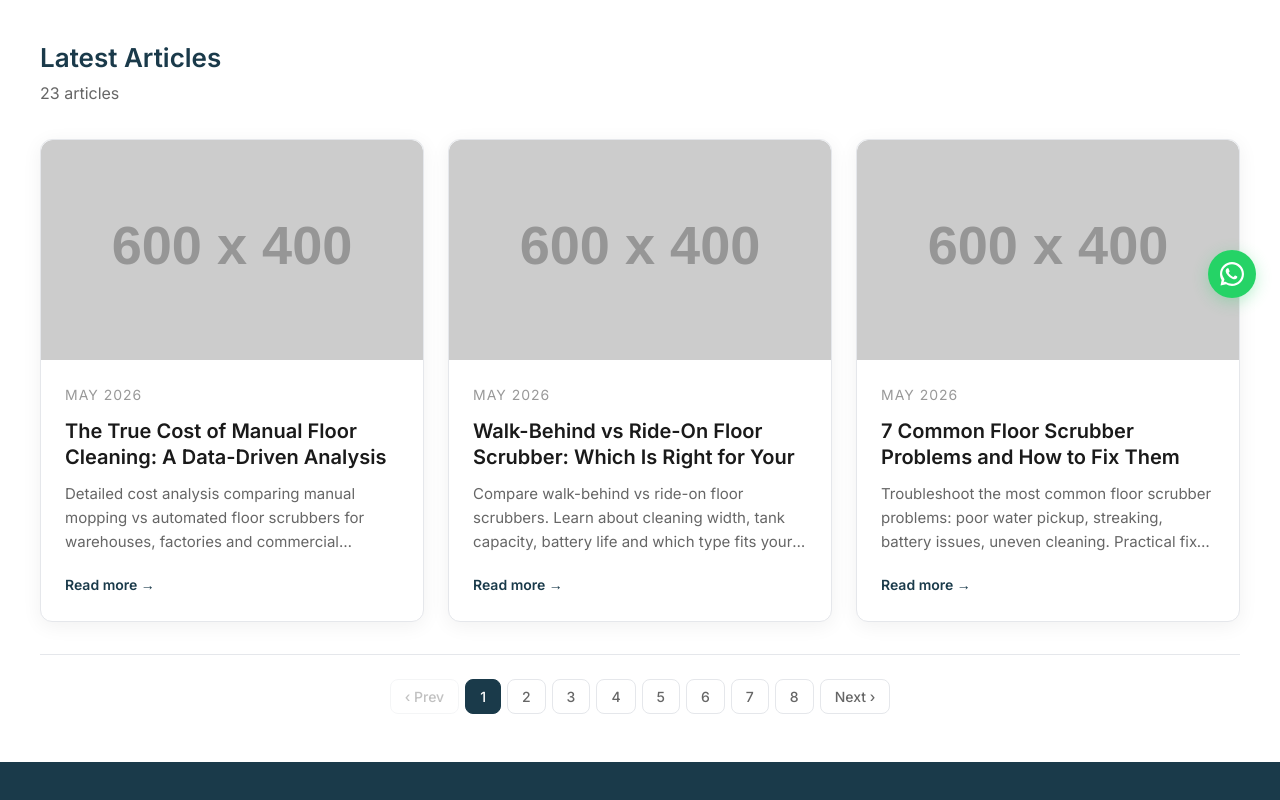
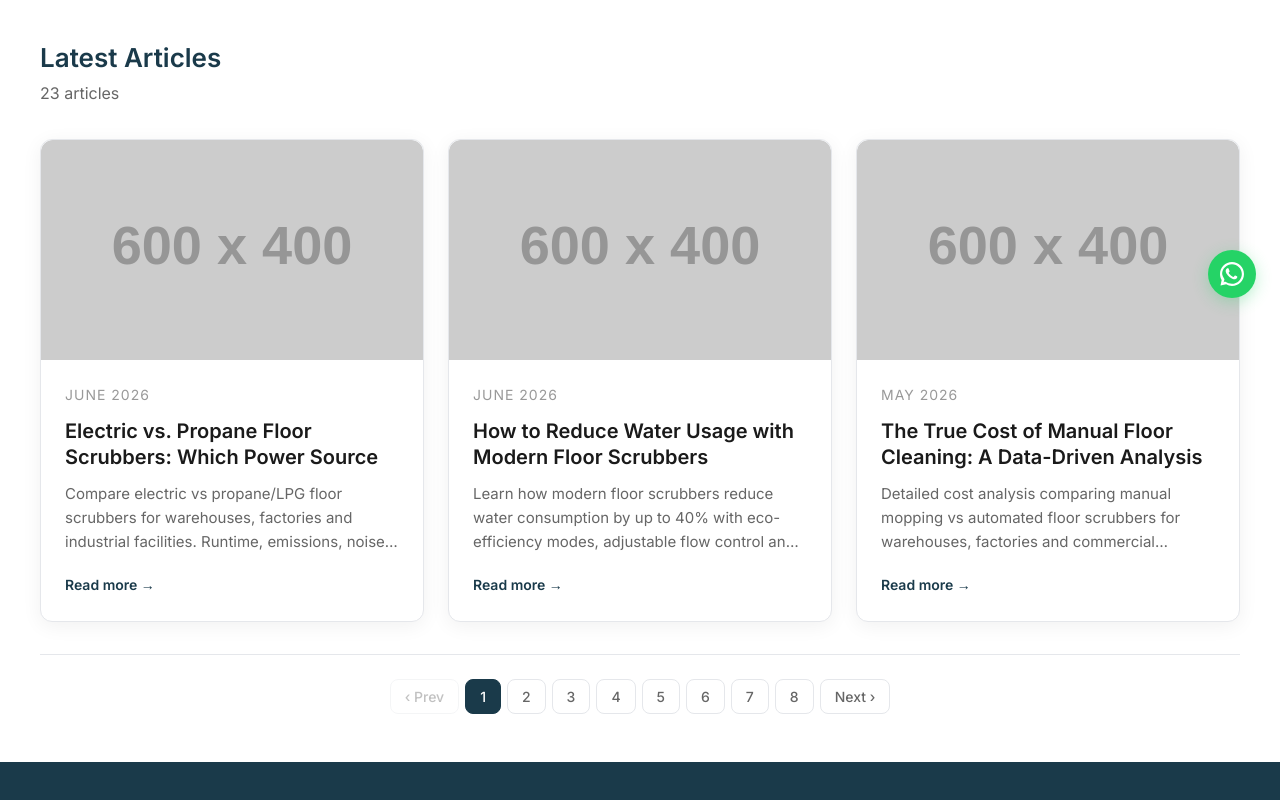
Before and after one commit to miaozheng867-max/biocce-new-site, a plain HTML site: page insights.html in a window 1280 px wide. Shown: the part 478-1278 px from the top of the page. Drawn offline with Linux system fonts and the light colour scheme; some packages are replaced by stand-ins of ours; placeholder pictures from the web are drawn by us; a script that the page names is missing.

Commit message:
Fix: move June articles to front of array for correct display order

```diff
--- a/insights.html
+++ b/insights.html
@@ -147,6 +147,8 @@ src="https://www.facebook.com/tr?id=1335346435408082&ev=PageView&noscript=1"
 <script>
 var PS = 3, pg = 1;
 var articles = [
+  {title:"Electric vs. Propane Floor Scrubbers: Which Power Source is Right for Your Facility?",date:"June 2026",desc:"Compare electric vs propane/LPG floor scrubbers for warehouses, factories and industrial facilities. Runtime, emissions, noise levels and maintenance analyzed.",img:"https://placehold.co/600x400/1A3A4A/FAFAF8?text=Electric+vs+Propane",link:"/electric-vs-propane-floor-scrubber",cat:"Floor Scrubbers"},
+  {title:"How to Reduce Water Usage with Modern Floor Scrubbers",date:"June 2026",desc:"Learn how modern floor scrubbers reduce water consumption by up to 40% with eco-efficiency modes, adjustable flow control and optimized brush technology.",img:"https://placehold.co/600x400/1A3A4A/FAFAF8?text=Reduce+Water+Usage",link:"/reduce-water-usage-floor-scrubbers",cat:"Floor Scrubbers"},
   {title:"The True Cost of Manual Floor Cleaning: A Data-Driven Analysis",date:"May 2026",desc:"Detailed cost analysis comparing manual mopping vs automated floor scrubbers for warehouses, factories and commercial facilities. Real labor data and ROI calculations.",img:"https://placehold.co/600x400/1A3A4A/FAFAF8?text=Cost+Analysis",link:"/true-cost-manual-floor-cleaning",cat:"Industry Insights"},
   {title:"Walk-Behind vs Ride-On Floor Scrubber: Which Is Right for Your Facility?",date:"May 2026",desc:"Compare walk-behind vs ride-on floor scrubbers. Learn about cleaning width, tank capacity, battery life and which type fits your warehouse, factory or facility.",img:"https://placehold.co/600x400/1A3A4A/FAFAF8?text=Walk-Behind+vs+Ride-On",link:"/walk-behind-vs-ride-on-floor-scrubber",cat:"Floor Scrubbers"},
   {title:"7 Common Floor Scrubber Problems and How to Fix Them",date:"May 2026",desc:"Troubleshoot the most common floor scrubber problems: poor water pickup, streaking, battery issues, uneven cleaning. Practical fixes for walk-behind and ride-on machines.",img:"https://placehold.co/600x400/1A3A4A/FAFAF8?text=Common+Problems",link:"/common-floor-scrubber-problems-fixes",cat:"Maintenance"},
@@ -167,9 +169,7 @@ var articles = [
   {title:"How to Choose the Right Floor Scrubber",date:"May 2026",desc:"A practical guide comparing walk-behind and ride-on scrubbers based on facility size and cleaning frequency.",img:"images/product-bc1250.png",link:"/how-to-choose-floor-scrubber",cat:"Floor Scrubbers"},
   {title:"Industrial Vacuum Buyer Guide",date:"May 2026",desc:"Understanding suction power, tank capacity, filter types, and what to look for in industrial vacuum cleaners.",img:"images/capability-1.jpg",link:"/industrial-vacuum-buyers-guide",cat:"Industrial Vacuums"},
   {title:"Commercial Floor Scrubbers for Retail and Hospitality",date:"May 2026",desc:"Commercial floor scrubbers for retail stores, hotels, and restaurants. Compact walk-behind scrubbers for daily maintenance.",img:"images/product-bc500.png",link:"/floor-scrubbers-retail-hospitality",cat:"Commercial"},
-  {title:"Heavy-Duty Floor Scrubbers for Automotive Workshops",date:"May 2026",desc:"Heavy-duty floor scrubbers for automotive workshops, service centers and garages handling oil and grease.",img:"images/product-bc1250.png",link:"/heavy-duty-scrubbers-automotive-workshops",cat:"Automotive"},
-  {title:"Electric vs. Propane Floor Scrubbers: Which Power Source is Right for Your Facility?",date:"June 2026",desc:"Compare electric vs propane/LPG floor scrubbers for warehouses, factories and industrial facilities. Runtime, emissions, noise levels and maintenance analyzed.",img:"https://placehold.co/600x400/1A3A4A/FAFAF8?text=Electric+vs+Propane",link:"/electric-vs-propane-floor-scrubber",cat:"Floor Scrubbers"},
-  {title:"How to Reduce Water Usage with Modern Floor Scrubbers",date:"June 2026",desc:"Learn how modern floor scrubbers reduce water consumption by up to 40% with eco-efficiency modes, adjustable flow control and optimized brush technology.",img:"https://placehold.co/600x400/1A3A4A/FAFAF8?text=Reduce+Water+Usage",link:"/reduce-water-usage-floor-scrubbers",cat:"Floor Scrubbers"}
+  {title:"Heavy-Duty Floor Scrubbers for Automotive Workshops",date:"May 2026",desc:"Heavy-duty floor scrubbers for automotive workshops, service centers and garages handling oil and grease.",img:"images/product-bc1250.png",link:"/heavy-duty-scrubbers-automotive-workshops",cat:"Automotive"}
 ];
 
 // 按日期倒序排列 (最新在前)
```
